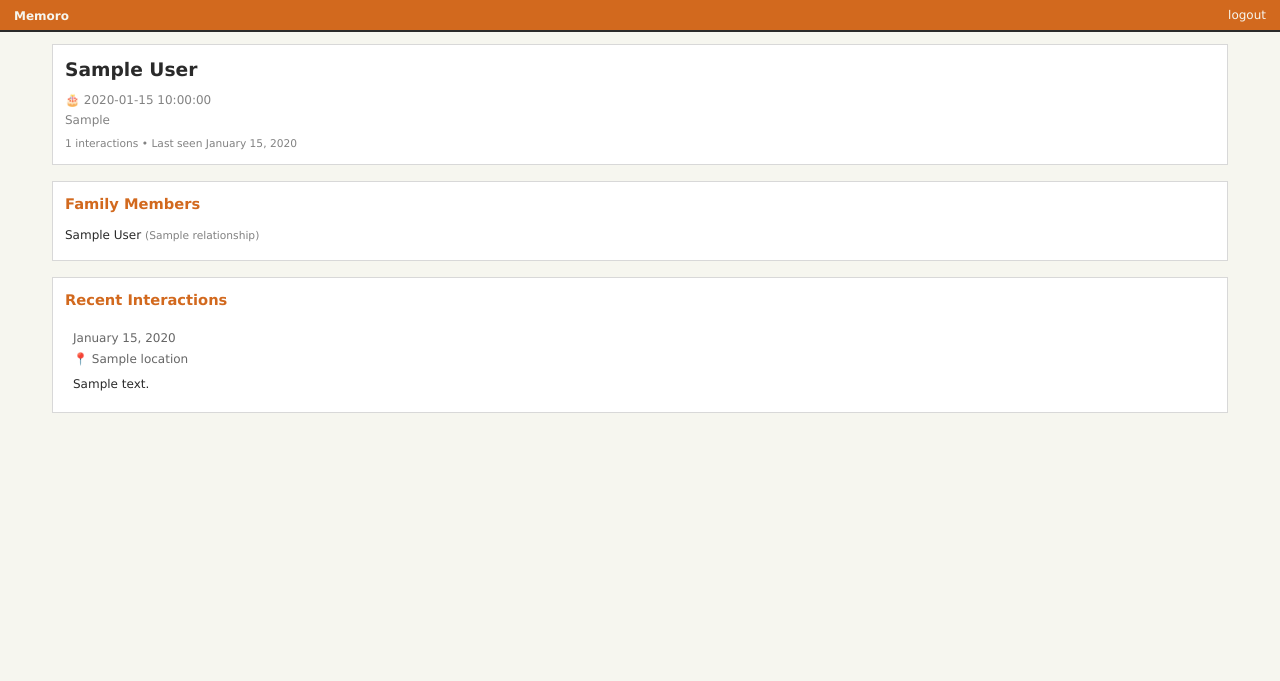
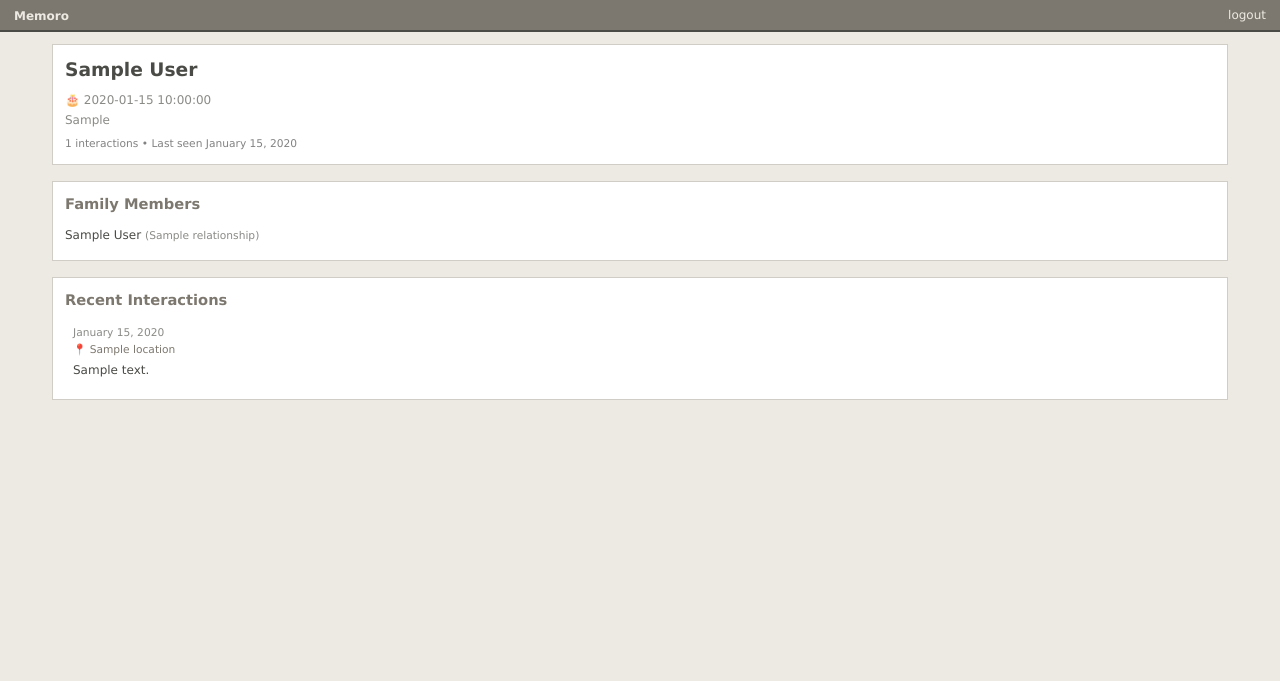
Before and after one commit to SergeNasr/memoro, a FastAPI app: template backend/app/templates/contact_profile.html in a window 1280 px wide. Shown: the top 681 px of the page. Run offline with FastAPI, Linux system fonts and the light colour scheme; the template is opened without the code that fills it: most values are stand-ins (such as "Sample title", 1, 10 or a date in 2020); parts of the project's set-up code (start-up, migrations or seed data) failed here and were passed over; some libraries are stand-ins or nearby versions.

Commit message:
Updated color scheme to dark/brown

```diff
--- a/backend/app/static/css/style.css
+++ b/backend/app/static/css/style.css
@@ -1,14 +1,16 @@
 /* Memoro - Retro Personal CRM Styling */
 
 :root {
-    --bg-color: #f6f6ef;
-    --text-color: #2a2a2a;
-    --link-color: #000000;
-    --accent-color: #d2691e; /* Dark orange */
-    --border-color: #d8d8d8;
-    --hover-color: #fafaf5;
-    --modal-overlay: rgba(0, 0, 0, 0.5);
-    --input-border: #999;
+    --bg-color: #edeae3;
+    --text-color: #4a4a46;
+    --link-color: #2a2a28;
+    --accent-color: #7d786f;
+    --accent-hover: #6a6560;
+    --border-color: #d0cdc6;
+    --hover-color: #f5f3ee;
+    --modal-overlay: rgba(74, 74, 70, 0.6);
+    --input-border: #a8a6a0;
+    --meta-color: #8a8a86;
     --font-mono: 'Courier New', Courier, monospace;
     --font-sans: Verdana, Geneva, sans-serif;
 }
@@ -157,7 +159,7 @@ main {
 }
 
 .interaction-date {
-    color: #828282;
+    color: var(--meta-color);
     font-size: 8pt;
 }
 
@@ -549,29 +515,21 @@ main {
     font-size: 10pt;
 }
 
-.contact-birthday,
-.interaction-date {
+.contact-birthday {
     margin: 0.25rem 0;
-    color: #666;
+    color: var(--meta-color);
     font-size: 9pt;
 }
 
-.contact-news,
-.interaction-notes {
+.contact-news {
     margin: 0.5rem 0 0 0;
     color: var(--text-color);
     font-size: 9pt;
     line-height: 1.4;
 }
 
-.interaction-location {
-    margin: 0.25rem 0 0 0;
-    color: #666;
-    font-size: 9pt;
-}
-
 .result-score {
-    color: #666;
+    color: var(--meta-color);
     font-size: 8pt;
     font-weight: 500;
     background: var(--hover-color);
```
Also changed, not shown: other parts of backend/app/static/css/style.css (+93 -59 lines).
